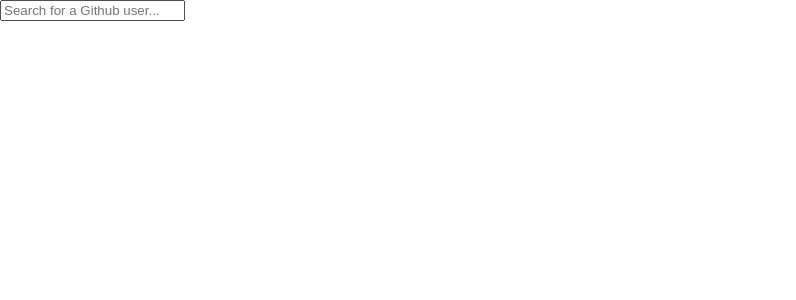
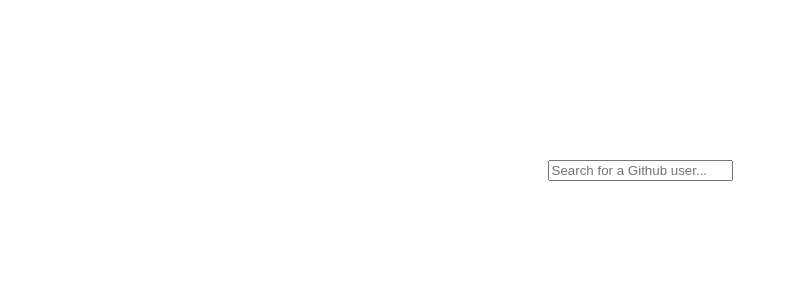
Before and after one commit to Rainmire/github-search, a React app: page / in a window 1280 px wide. Shown: the top 300 px of the page, without its empty margins (0-796 px from the left). Built offline with nearby package versions, Linux system fonts and the light colour scheme.

Commit message:
finish styling

```diff
--- a/public/stylesheets/styles.css
+++ b/public/stylesheets/styles.css
@@ -0,0 +1,34 @@
+html, body, #root, .app {
+  height: 100vh;
+  width: 100vw;
+}
+
+.user-search {
+  margin-top: 20vh;
+  display: flex;
+  flex-direction: column;
+  align-items: center;
+}
+
+.user-search-list {
+  display: flex;
+  flex-direction: column;
+}
+
+.user-search-button {
+  height: 40px;
+  width: 175px;
+  display: flex;
+  align-items: center;
+  white-space: nowrap;
+  overflow: hidden;
+}
+
+.user-search-avatar {
+  height: 30px;
+  width: auto;
+}
+
+.user-search-username {
+  margin-left: 10px;
+}
--- a/src/components/user_search/user_search_index.jsx
+++ b/src/components/user_search/user_search_index.jsx
@@ -14,8 +14,8 @@ export default ({searchResults}) => {
                 //visit page
               }
             }>
-              <img src={user.avatar_url} alt="avatar"/>
-              {user.login}
+              <img className="user-search-avatar" src={user.avatar_url} alt="avatar"/>
+              <div className="user-search-username">{user.login}</div>
             </button>
           </li>
         )
```
